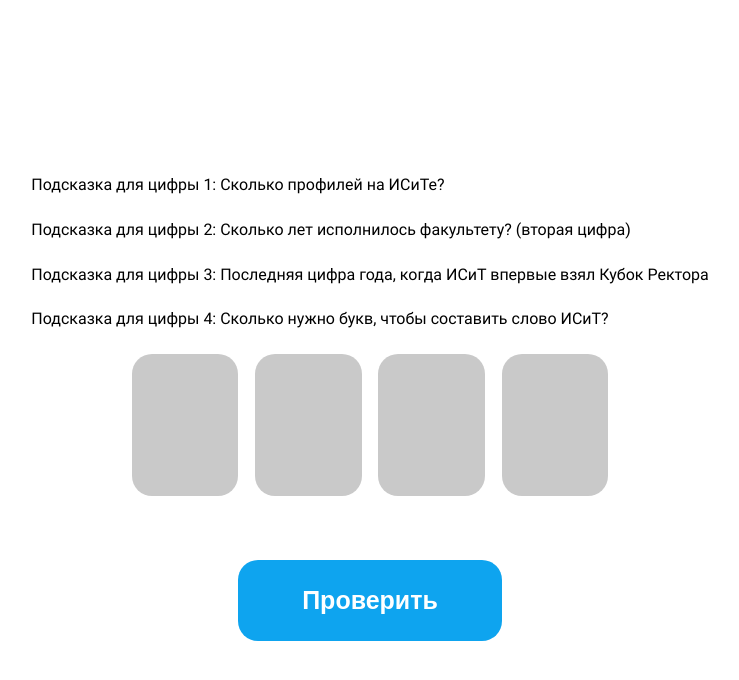
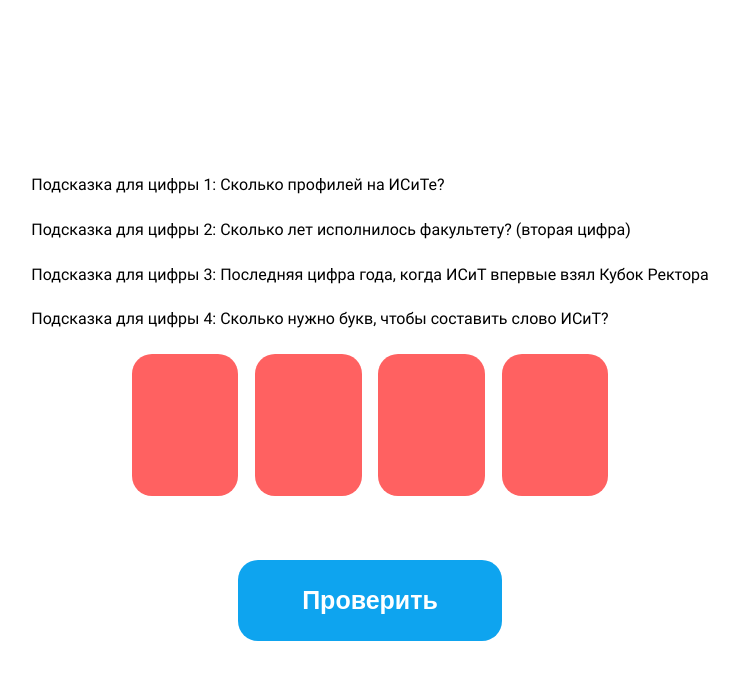
Before and after one commit to 0oLeono0/DR-ISIT, a plain HTML site: page index.html in a window 1280 px wide. Both pictures are taken after a click on the button "Проверить". Shown: the whole page, without its empty margins (270-1009 px from the left). Drawn offline with Linux system fonts and the light colour scheme.

Commit message:
red color

```diff
--- a/script.js
+++ b/script.js
@@ -44,10 +44,13 @@ function displayClues(password) {
 }
 
 function checkPassword() {
-    const inputPassword = document.getElementById('pin1').value +
-                          document.getElementById('pin2').value +
-                          document.getElementById('pin3').value +
-                          document.getElementById('pin4').value;
+    const inputs = [
+        document.getElementById('pin1'),
+        document.getElementById('pin2'),
+        document.getElementById('pin3'),
+        document.getElementById('pin4')
+    ];
+    const inputPassword = inputs.map(input => input.value).join('');
 
     let resultElement = document.getElementById('result');
     let owerflowElement = document.getElementById('owerflow');
@@ -55,15 +58,22 @@ function checkPassword() {
     if (inputPassword === currentPassword) {
         resultElement.innerText = 'Молодец, пароль верен!';
         resultElement.className = 'correct';
+        inputs.forEach(input => input.style.backgroundColor = ''); // Сброс цвета фона
         currentPassword = generatePassword();
         displayClues(currentPassword);
-        document.getElementById('pin1').value = '';
-        document.getElementById('pin2').value = '';
-        document.getElementById('pin3').value = '';
-        document.getElementById('pin4').value = '';
+        inputs.forEach(input => input.value = ''); // Сброс значений
     } else {
         resultElement.innerText = 'Пароль не верен, попробуйте еще раз';
         resultElement.className = '';
+
+        // Установка фона инпута в красный, если цифра неправильная
+        inputs.forEach((input, index) => {
+            if (input.value !== currentPassword[index]) {
+                input.style.backgroundColor = '#ff6161';
+            } else {
+                input.style.backgroundColor = ''; // Сброс цвета фона, если цифра правильная
+            }
+        });
     }
 
     owerflowElement.className = 'active';
@@ -72,6 +82,7 @@ function checkPassword() {
         owerflowElement.className = '';
     }, 2000);
 }
+
 
 
 
--- a/style.sass
+++ b/style.sass
@@ -56,6 +56,7 @@ input
         background-color: #dcdcdc
 
 #result
+    user-select: none
     margin: 0
     text-align: center
     font-size: 0
```
Also changed, not shown: style.css, 1 other file.
